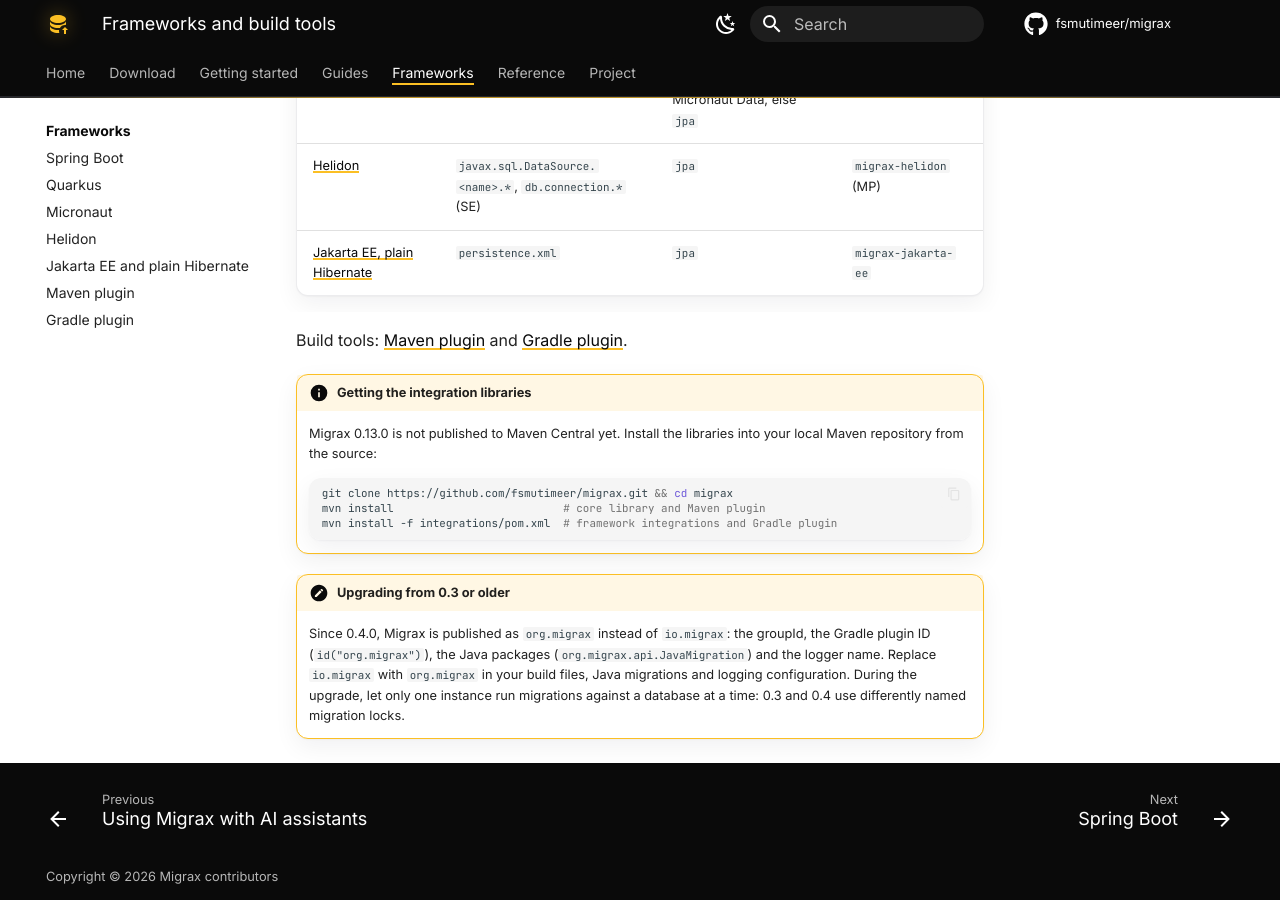
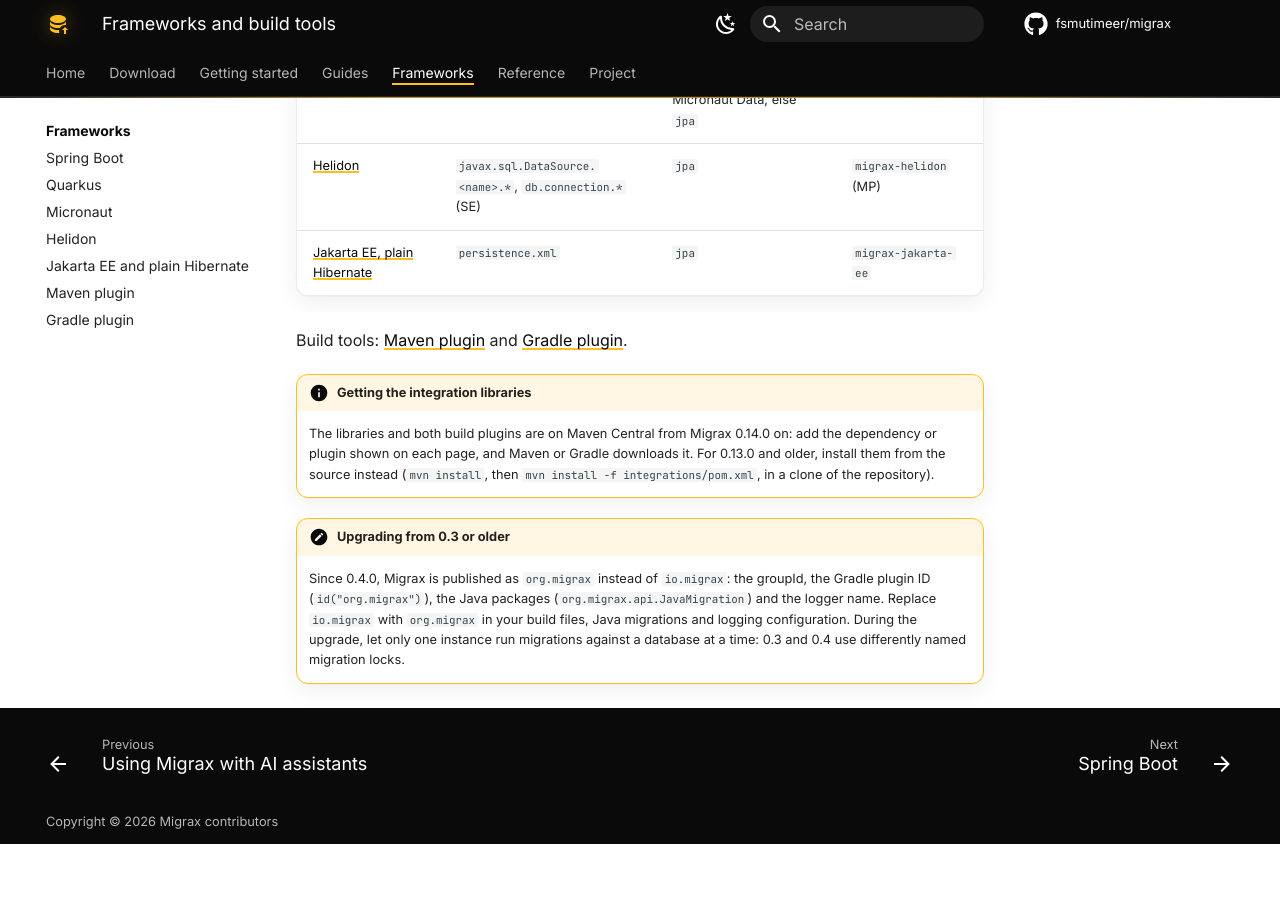
Before and after one commit to fsmutimeer/migrax, an MkDocs documentation site: the page built from docs/frameworks/index.md, in a window 1280 px wide and 900 px high, scrolled down 619 px. Built offline with MkDocs 1.6.1 and Material for MkDocs 9.7.7, drawn with Linux system fonts in a browser that asks for light colours; comment, search, counter and statistics services are not loaded; after the commit the page ends 1463 px from its top, so only the background shows below that.

Commit message:
build: publish to Maven Central
Projects had to install Migrax from the source before using the Maven plugin, the
integrations or the Gradle plugin. parent/pom.xml now holds the details Central requires
(license, URL, developer, source repository) and a release profile that adds sources,
javadoc and signatures and uploads them. flatten-maven-plugin writes self-contained POMs, so
users never need the parent and the existing build steps stay as they are. release.yml
publishes stable versions to Central after the container image and before the GitHub
release. The docs now point to Maven Central.

````diff
--- a/docs/frameworks/index.md
+++ b/docs/frameworks/index.md
@@ -22,14 +22,10 @@
 
 !!! info "Getting the integration libraries"
 
-    Migrax 0.13.0 is not published to Maven Central yet. Install the libraries into your local
-    Maven repository from the source:
-
-    ```bash
-    git clone https://github.com/fsmutimeer/migrax.git && cd migrax
-    mvn install                          # core library and Maven plugin
-    mvn install -f integrations/pom.xml  # framework integrations and Gradle plugin
-    ```
+    The libraries and both build plugins are on Maven Central from Migrax 0.14.0 on: add the
+    dependency or plugin shown on each page, and Maven or Gradle downloads it. For 0.13.0 and
+    older, install them from the source instead (`mvn install`, then
+    `mvn install -f integrations/pom.xml`, in a clone of the repository).
 
 !!! note "Upgrading from 0.3 or older"
 
````
Also changed, not shown: CHANGELOG.md (+3 -0 lines), CONTRIBUTING.md (+7 -0 lines), docs/frameworks/gradle.md (+5 -4 lines), docs/frameworks/maven.md (+2 -3 lines), docs/reference/limitations.md (+0 -6 lines), pom.xml (+11 -0 lines), 12 other files.
